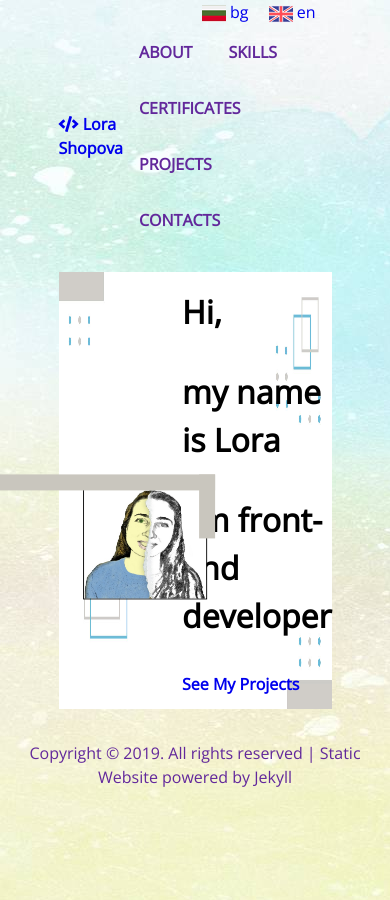
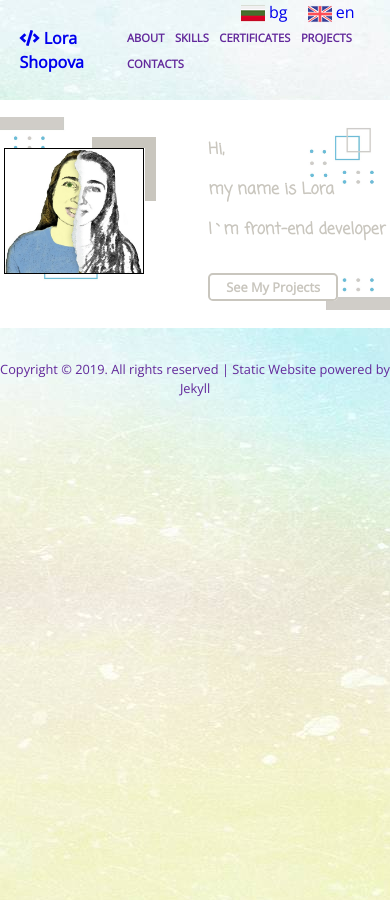
Before and after one commit to LoraMS/lorams.github.io, a Jekyll site: the page built from index.html, in a window 390 px wide. Built offline with Jekyll 4.4.1, drawn with Linux system fonts in a browser that asks for light colours.

Commit message:
responsive style added

```diff
--- a/scss/style.scss
+++ b/scss/style.scss
@@ -25,3 +25,5 @@
 @import 'certificates';
 @import 'projects';
 @import 'contacts';
+
+@import 'responsive';
--- a/style/style.css
+++ b/style/style.css
@@ -403,6 +403,14 @@
   display: none;
 }
 
+.clearfix:after {
+  content: ".";
+  visibility: hidden;
+  display: block;
+  height: 0;
+  clear: both;
+}
+
 header .navigation {
   width: 70%;
   margin: 0 auto;
@@ -555,66 +563,51 @@
   display: -webkit-box;
   display: -ms-flexbox;
   display: flex;
-  -webkit-box-pack: justify;
-      -ms-flex-pack: justify;
-          justify-content: space-between;
-  -ms-flex-wrap: wrap;
-      flex-wrap: wrap;
+  -webkit-box-orient: horizontal;
+  -webkit-box-direction: normal;
+      -ms-flex-direction: row;
+          flex-direction: row;
+  -webkit-box-pack: center;
+      -ms-flex-pack: center;
+          justify-content: center;
+  -webkit-box-align: center;
+      -ms-flex-align: center;
+          align-items: center;
   background-image: url("./../assets/images/main-bg3.jpg");
   background-repeat: no-repeat;
-  background-size: 100% 100%;
+  background-size: contain;
   background-position: center;
 }
 
 .home-page .profile-image-holder {
-  -webkit-box-flex: 1;
-      -ms-flex: 1;
-          flex: 1;
+  position: relative;
 }
 
 .home-page .profile-image-holder .profile-image {
-  position: relative;
-  float: left;
-  top: 25%;
-  left: 45%;
-  -webkit-transform: translate(-25%, -45%);
-          transform: translate(-25%, -45%);
-  margin: 10rem auto;
+  margin: 9rem auto;
+  padding-right: 8rem;
+  text-align: center;
 }
 
 .home-page .profile-image-holder .profile-image:before {
   display: block;
   content: "";
-  width: 15rem;
+  width: 14rem;
   height: 4rem;
   position: absolute;
-  top: -0.9rem;
-  right: -0.5rem;
+  top: 8rem;
+  right: 7rem;
   border-top: 1rem solid #c9c6be;
   border-right: 1rem solid #c9c6be;
 }
 
 .home-page .profile-image-holder .profile-image img {
-  max-width: 100%;
+  width: 100%;
+  max-width: 400px;
   height: auto;
 }
 
-.heading {
-  -webkit-box-flex: 1;
-      -ms-flex: 1;
-          flex: 1;
-}
-
-.heading div.animated-heading {
-  position: relative;
-  float: left;
-  top: 50%;
-  left: 50%;
-  -webkit-transform: translate(-50%, -50%);
-          transform: translate(-50%, -50%);
-}
-
-.heading div.animated-heading h2 {
+.home-page .heading div.heading-home h2 {
   font-weight: bold;
   vertical-align: middle;
   font-size: 2rem;
@@ -622,15 +615,15 @@
   color: #c9c6be;
 }
 
-.heading div.animated-heading h2:nth-child(3) {
+.home-page .heading div.heading-home h2:nth-child(3) {
   margin-bottom: 3.75rem;
 }
 
-.heading div.animated-heading.bg-heading h2 {
+.home-page .heading div.heading-home.bg-heading h2 {
   font-family: 'Dacha', sans-serif;
 }
 
-.heading div.animated-heading .button a {
+.home-page .heading div.heading-home .button a {
   padding: 0.625rem 1.25rem;
   border: 2px solid #c9c6be;
   color: #c9c6be;
@@ -638,7 +631,7 @@
   border-radius: 0.3rem;
 }
 
-.heading div.animated-heading .button a:hover {
+.home-page .heading div.heading-home .button a:hover {
   color: #fff;
   background-color: #c9c6be;
 }
@@ -1410,4 +1403,95 @@
   color: #fff;
   background-color: #88bbd6;
 }
+
+@media screen and (max-width: 1440px) {
+  .home-page .profile-image-holder .profile-image {
+    margin: 7rem auto;
+  }
+  .home-page .profile-image-holder .profile-image:before {
+    top: 6rem;
+  }
+  .home-page .profile-image-holder .profile-image img {
+    max-width: 300px;
+  }
+  .home-page .heading div.heading-home h2 {
+    font-size: 1.5rem;
+  }
+}
+
+@media screen and (max-width: 1024px) {
+  .home-page .profile-image-holder .profile-image {
+    margin: 5rem auto;
+  }
+  .home-page .profile-image-holder .profile-image:before {
+    width: 7rem;
+    top: 4rem;
+  }
+  .home-page .profile-image-holder .profile-image img {
+    max-width: 200px;
+  }
+  .home-page .heading div.heading-home h2 {
+    font-size: 1.2rem;
+  }
+}
+
+@media screen and (max-width: 768px) {
+  header .navigation nav ul li.nav-item a {
+    font-size: 0.8rem;
+    padding: 0.5rem;
+  }
+  main {
+    width: 80%;
+  }
+  .home-page .profile-image-holder .profile-image {
+    padding-right: 4rem;
+  }
+  .home-page .profile-image-holder .profile-image:before {
+    width: 4rem;
+    top: 8.3rem;
+    right: 3.3rem;
+    border-top: 0.7rem solid #c9c6be;
+    border-right: 0.7rem solid #c9c6be;
+  }
+  .home-page .profile-image-holder .profile-image img {
+    max-width: 160px;
+  }
+  .home-page .heading div.heading-home h2 {
+    font-size: 1rem;
+  }
+  .home-page .heading div.heading-home h2:nth-child(3) {
+    margin-bottom: 2rem;
+  }
+  .home-page .heading .heading-home .button a {
+    font-size: 0.8rem;
+  }
+}
+
+@media screen and (max-width: 480px) {
+  header .navigation {
+    width: 90%;
+  }
+  header .navigation nav ul li.nav-item a {
+    font-size: 0.7rem;
+    padding: 0.2rem;
+  }
+  main {
+    width: 100%;
+  }
+  .home-page .profile-image-holder .profile-image {
+    margin: 3rem auto;
+  }
+  .home-page .profile-image-holder .profile-image:before {
+    top: 2.3rem;
+  }
+  .home-page .profile-image-holder .profile-image img {
+    max-width: 140px;
+  }
+  .home-page .heading div.heading-home .button a {
+    padding: 0.2rem 1rem;
+  }
+  footer p {
+    font-size: 0.8rem;
+  }
+}
 /*# sourceMappingURL=style.css.map */
```
Also changed, not shown: scss/_layout.scss (+8 -0 lines), scss/_responsive.scss (added, +114 -0 lines), 1 other file.
